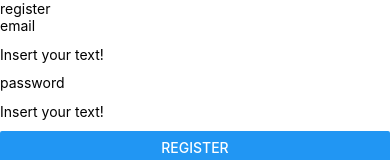
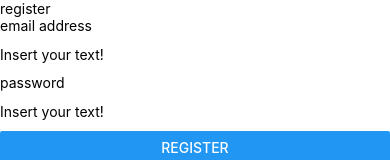
Before and after one commit to benjamin-allanrahill/together, a React Native app: screen / in a window 390 px wide. Shown: the top 160 px of the page. Built offline with nearby package versions, Linux system fonts and the light colour scheme.

Commit message:
refactoring into distrib types

```diff
--- a/src/components/atoms/FormInput.tsx
+++ b/src/components/atoms/FormInput.tsx
@@ -1,20 +1,18 @@
 import * as React from 'react';
-import {View, TextInput, TextInputProps, Text} from 'react-native';
-
-interface InputProps extends TextInputProps {
-  onChangeInput(text: string): void;
-  label?: string;
-}
+import {View, TextInput, Text} from 'react-native';
+import {Input} from '_types';
 
 export const FormInput = <T extends unknown>({
   label,
   onChangeInput,
-}: InputProps): React.ReactElement => {
+  type,
+}: Input): React.ReactElement => {
   return (
     <View>
       {label && <Text>{label}</Text>}
       <TextInput
         style={{height: 40}}
+        secureTextEntry={type === 'password' ? true : false}
         onChangeText={(input) => onChangeInput(input)}
         placeholder="Insert your text!"
       />
--- a/src/components/molecules/Form.tsx
+++ b/src/components/molecules/Form.tsx
@@ -1,24 +1,13 @@
 import * as React from 'react';
 import {View, Text, Button} from 'react-native';
 import {FormInput} from '@atoms';
+import {FormProps} from '_types';
 
-interface Field {
-  label?: string;
-  onChangeInput(text: string): void;
-}
-
-interface FormProps {
-  fields: Field[];
-  name?: string;
-  buttonText?: string;
-  onSubmitPress(): void;
-}
-
-export const Form = ({fields, name, buttonText, onSubmitPress}: FormProps) => {
+export const Form = ({inputs, name, buttonText, onSubmitPress}: FormProps) => {
   return (
     <View>
       {name && <Text>{name}</Text>}
-      {fields.map((field) => (
+      {inputs.map((field) => (
         <FormInput {...field} />
       ))}
       <Button
--- a/src/components/organisms/RegisterForm.tsx
+++ b/src/components/organisms/RegisterForm.tsx
@@ -1,6 +1,7 @@
 import * as React from 'react';
 import {Form} from '@molecules';
 import {registerWithEmailPass} from 'utils';
+import {Input} from '_types';
 
 interface RegisterFormValues {
   email: string;
@@ -12,13 +13,15 @@ export const RegisterForm = () => {
     email: '',
     password: '',
   });
-  const fields = [
+  const inputs: Input[] = [
     {
-      label: 'email',
+      label: 'email address',
+      type: 'email',
       onChangeInput: (text: string) => onChangeHandler('email', text),
     },
     {
       label: 'password',
+      type: 'text',
       onChangeInput: (text: string) => onChangeHandler('password', text),
     },
   ];
@@ -32,7 +35,7 @@ export const RegisterForm = () => {
   const onSubmit = () =>
     registerWithEmailPass(formValues.email, formValues.password);
   const formProps = {
-    fields,
+    inputs,
     name: 'register',
     buttonText: 'register',
     onSubmitPress: onSubmit,
--- /dev/null
+++ b/src/types/forms/InputProps.ts
@@ -0,0 +1,6 @@
+import {TextInputProps} from 'react-native';
+export interface Input extends TextInputProps {
+  onChangeInput(text: string): void;
+  label?: string;
+  type: 'email' | 'password' | 'number' | 'text';
+}
--- /dev/null
+++ b/src/types/forms/index.ts
@@ -0,0 +1,2 @@
+export type {FormProps} from './FormProps';
+export type {Input} from './InputProps';
--- /dev/null
+++ b/src/types/index.ts
@@ -0,0 +1 @@
+export type {Input, FormProps} from './forms';
```
Also changed, not shown: src/types/forms/FormProps.ts (added, +7 -0 lines).
